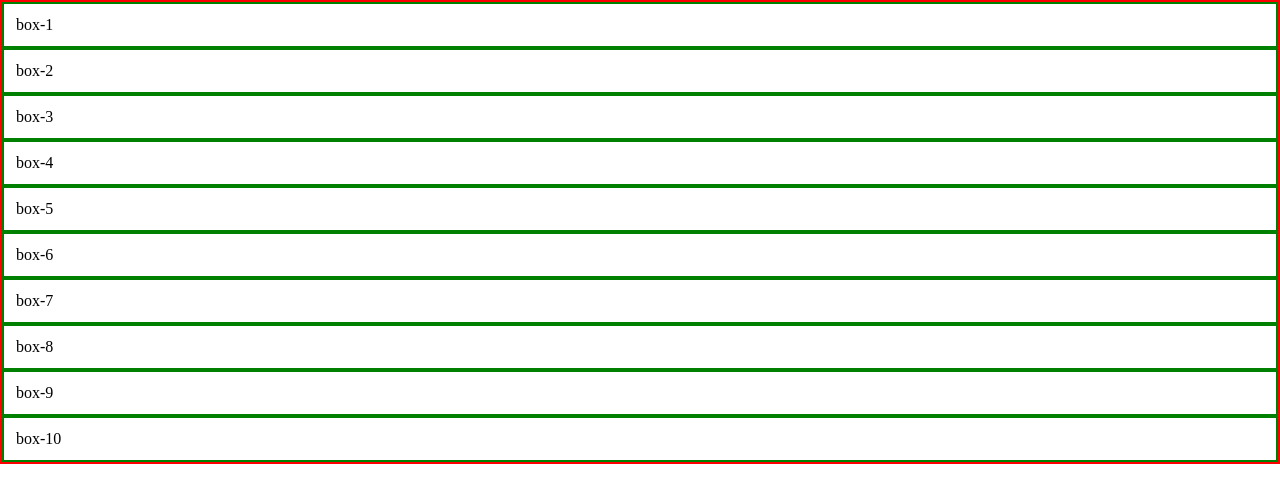
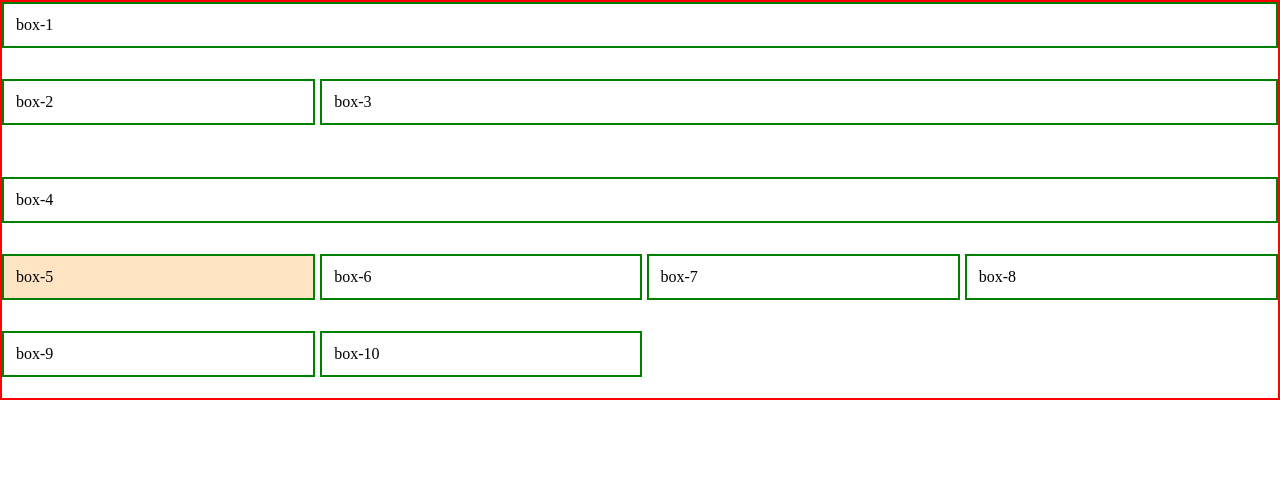
Before and after one commit to Hem1144/all-about-css, a plain HTML site: page css-grid/index.html in a window 1280 px wide. Drawn offline with Linux system fonts and the light colour scheme.

Commit message:
feat: Also implemented the logic for grid-childrem-property

```diff
--- a/css-grid/style.css
+++ b/css-grid/style.css
@@ -7,9 +7,47 @@
 .container {
   border: 2px solid red;
   display: grid;
+  row-gap: 10px;
+  column-gap: 5px;
+  /* grid-template-columns: 200px 200px 300px; */
+  grid-template-areas:
+    "hdr hdr hdr hdr"
+    "sbr main main main"
+    "sbr main main main"
+    "ftr ftr ftr ftr";
+  height: 400px;
+  /* grid-template-rows: 200px 80px;
+  grid-auto-rows: 150px; */
+  /* justify-content: center; */
+  /* align-content: center; */
+  align-items: start;
 }
 
 .box {
   border: 2px solid green;
   padding: 12px;
 }
+
+#box-1 {
+  grid-area: hdr;
+}
+
+#box-2 {
+  grid-area: sbr;
+}
+
+#box-3 {
+  grid-area: main;
+}
+
+#box-4 {
+  grid-area: ftr;
+}
+#box-5 {
+  background-color: bisque;
+  /* justify-self: end;
+  align-self: end; */
+  /* grid-column: 1/3; */
+  /* grid-row: 1 / span 4; */
+  /* grid-area: 1/1/3/3; */
+}
```
